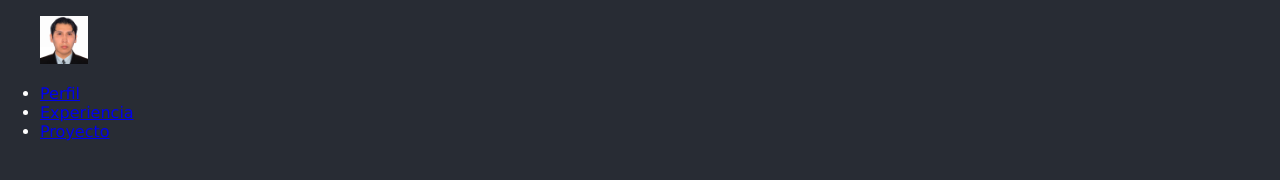
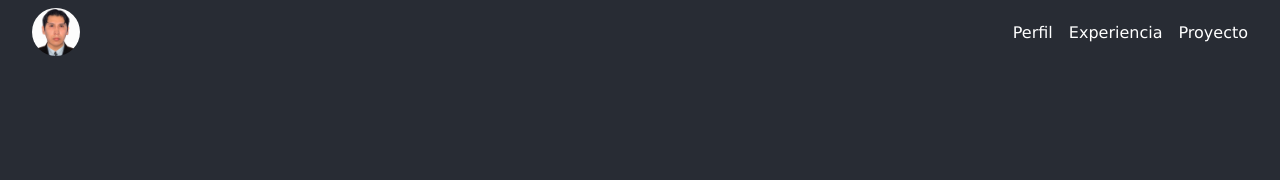
Before and after one commit to JVER2309/Frontend2023, a plain HTML site: page dia02/index.html in a window 1280 px wide. Drawn offline with Linux system fonts and the light colour scheme.

Commit message:
2023.04.02

```diff
--- a/dia02/css/index.css
+++ b/dia02/css/index.css
@@ -20,3 +20,46 @@
     font-family: 'Lucida Sans', 'Lucida Sans Regular', 'Lucida Grande', 'Lucida Sans Unicode', Geneva, Verdana, sans-serif;
     margin: 0;
 }
+
+.header {
+
+}
+
+.header-nav {
+    padding: 0.5em 0;
+}
+
+.header-nav__container {
+    display: flex;
+    align-items: center;
+    justify-content: space-between;
+    padding: var(--padding-container);
+}
+
+.header-nav__link-logo-container {
+    display: flex;
+    height: 3rem;
+    border-radius: 50%;
+    overflow: hidden;
+}
+
+.header-nav__logo {
+    height: 100%;
+}
+
+.header-nav__menu-link-list {
+    display: flex;
+    gap: 1rem;
+    margin: 0;
+    padding: 0;
+    list-style: none;
+}
+
+.header-nav__link-item {
+    display: flex;
+}
+
+.header-nav__menu-link {
+    color: var(--text-color);
+    text-decoration: none;
+}
--- a/dia02/index.html
+++ b/dia02/index.html
@@ -12,11 +12,9 @@
         <nav class="header-nav">
             <div class="header-nav__container">
                 <a href="" class="header-nav__link-logo-container">
-                    <figure class="header-nav__logo-container">
-                        <img src="./img/logo-JRP.jpg" alt="Logo JRP" class="header-nav__logo" width="48px">
-                    </figure>
+                    <img src="./img/logo-JRP.jpg" alt="Logo JRP" class="header-nav__logo" >
                 </a>
-            </div>
+
                 <ul class="header-nav__menu-link-list">
                     <li class="header-nav__link-item">
                         <a href="#" class="header-nav__menu-link">Perfil</a>
@@ -28,6 +26,8 @@
                         <a href="#" class="header-nav__menu-link">Proyecto</a>
                     </li>
                 </ul>
+            </div>
+
 
         </nav>
     </header>
```
Lines whose indentation alone changed are shown as unchanged.
